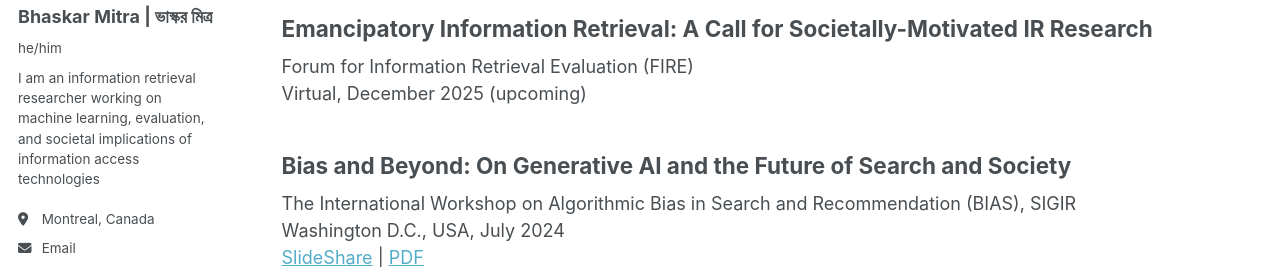
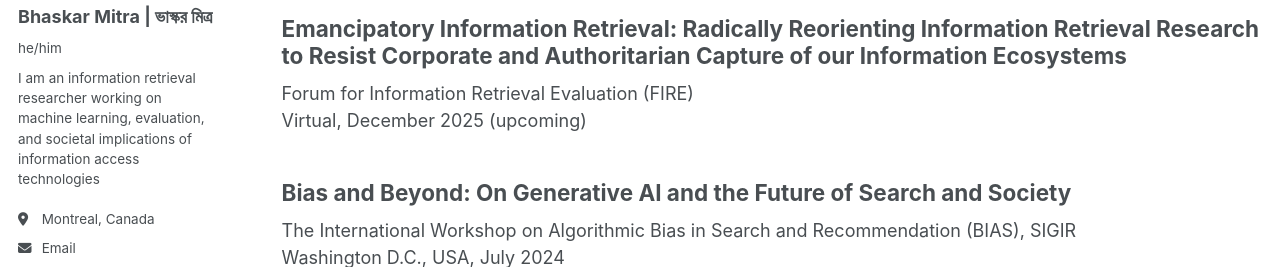
Before and after one commit to bhaskar-mitra/bhaskar-mitra.github.io, a Jekyll site: the page built from _pages/talks.html, in a window 1280 px wide and 900 px high, cut to the strip 278-545 px from the top of the window. Built offline with Jekyll 4.4.1, drawn with Linux system fonts in a browser that asks for light colours; some web fonts are replaced.

Commit message:
Update talks.html

```diff
--- a/_pages/talks.html
+++ b/_pages/talks.html
@@ -10,7 +10,7 @@ author_profile: true
 <hr />
 <div class="list__item">
   <article class="archive__item" itemscope itemtype="http://schema.org/CreativeWork">
-    <h2>Emancipatory Information Retrieval: A Call for Societally-Motivated IR Research</h2>
+    <h2>Emancipatory Information Retrieval: Radically Reorienting Information Retrieval Research to Resist Corporate and Authoritarian Capture of our Information Ecosystems</h2>
     <a href="https://fire.irsi.org.in/fire/2025/" style="text-decoration:none;color:inherit">Forum for Information Retrieval Evaluation (FIRE)</a><br/>
     Virtual, December 2025 (upcoming)<br/>
   </article>
```
